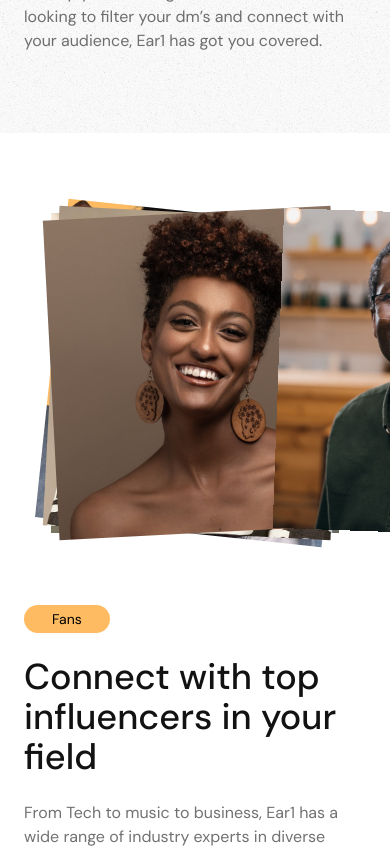
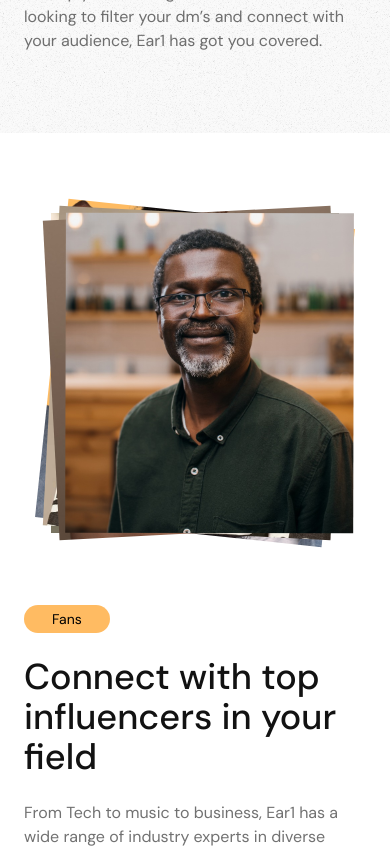
Before and after one commit to Chris7721/ear-1-landing-page, a Nuxt app: page / in a window 390 px wide. Shown: the part 1260-2108 px from the top of the page. Built offline with nearby package versions, Linux system fonts and the light colour scheme.

Commit message:
remove media query from home page

```diff
--- a/pages/index.vue
+++ b/pages/index.vue
@@ -2,26 +2,26 @@
   <div class="">
     <HeroSection />
     <WhatCan />
-    <div class="relative min-h-screen sm:overflow-hidden" ref="container1">
+    <div class="relative min-h-screen overflow-hidden" ref="container1">
       <div
-        class="sm:absolute w-full z-10 sm:top-0 sm:left-0 min-h-screen sm:overflow-hidden"
+        class="absolute w-full z-10 top-0 left-0 min-h-screen overflow-hidden"
       >
         <Connect />
       </div>
       <div
-        class="sm:absolute w-full z-20 sm:top-0 sm:left-0 min-h-screen overflow-hidden"
+        class="absolute w-full z-20 top-0 left-0 min-h-screen overflow-hidden"
         ref="messaging"
       >
         <Messaging />
       </div>
       <div
-        class="sm:absolute w-full z-30 sm:top-0 sm:left-0 min-h-screen overflow-hidden"
+        class="absolute w-full z-30 top-0 left-0 min-h-screen overflow-hidden"
         ref="earnMore"
       >
         <EarnMore />
       </div>
       <div
-        class="sm:absolute w-full z-40 sm:top-0 sm:left-0 min-h-screen overflow-hidden"
+        class="absolute w-full z-40 top-0 left-0 min-h-screen overflow-hidden"
         ref="filterNoise"
       >
         <FilterNoise />
@@ -68,8 +68,18 @@
     // });
   },
   mounted() {
-    const notMobileDevice = window.matchMedia("(min-width: 640px)");
-    if (notMobileDevice.matches) {
+    // gsap.from(this.$refs["container"], {
+    //   scrollTrigger: {
+    //     trigger: this.$refs["container"],
+    //     // when the top of thr element touches the center of the viewport
+    //     // start: "top center",
+    //     // markers: true,
+    //     // scrub: true,
+    //     pin: true,
+    //   },
+    //   x: 700,
+    //   // duration: 3.7,
+    // });
     const sections = gsap.utils.toArray(this.$refs["container1"]);
     const tl = gsap.timeline();
     tl.from(this.$refs["messaging"], {
@@ -92,7 +102,6 @@
       // anticipatePin: 0,
       // pinSpacing: false,
     });
-    }
   },
   methods: {},
 };
```
Lines whose indentation alone changed are shown as unchanged.
